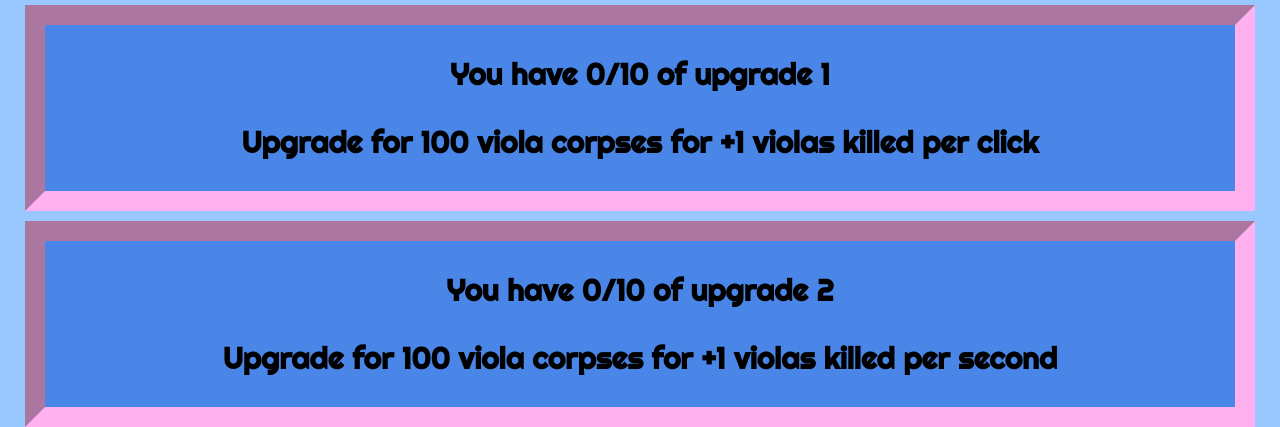
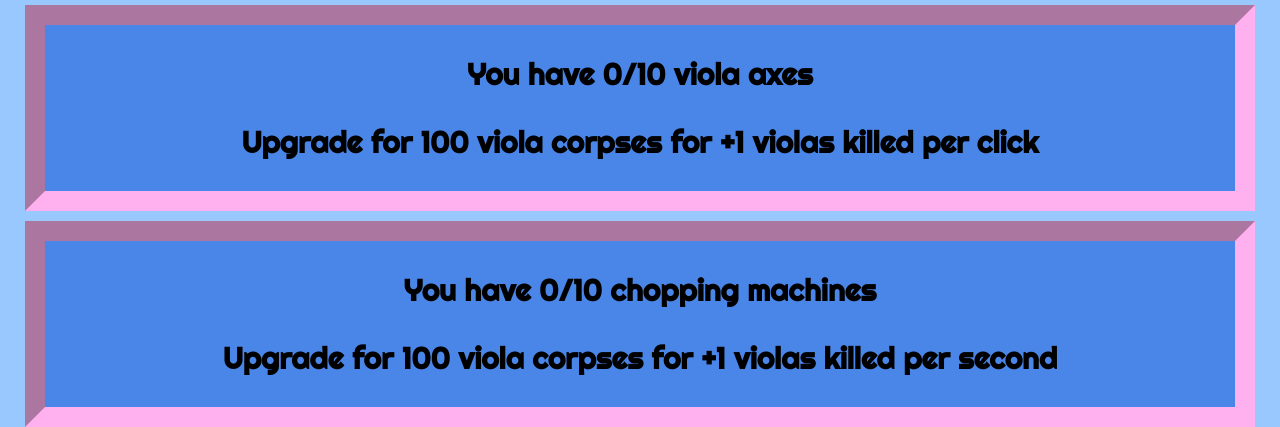
Before and after one commit to meepmaster654/Viola_Killer, a plain HTML site: page index.html in a window 1280 px wide. Shown: the part 610-1037 px from the top of the page. Drawn offline with Linux system fonts and the light colour scheme.

Commit message:
Update index.html

```diff
--- a/index.html
+++ b/index.html
@@ -26,14 +26,14 @@
 
     <div class="upgrade" onclick="upgrade1()">
 
-       <p>You have <span id="upgrade1Amount">0</span>/10 of upgrade 1</p>
+       <p>You have <span id="upgrade1Amount">0</span>/10 viola axes</p>
       <p>Upgrade for <span id="upgrade1Cost">100</span> viola corpses for +<span id="upgrade1mpc">1</span> violas killed per click</p>
 
     </div>
 
     <div class="upgrade" onclick="upgrade2()">
 
-      <p>You have <span id="upgrade2Amount">0</span>/10 of upgrade 2</p>
+      <p>You have <span id="upgrade2Amount">0</span>/10 chopping machines</p>
       <p>Upgrade for <span id="upgrade2Cost">100</span> viola corpses for +<span id="upgrade2mps">1</span> violas killed per second<br><span class="finePrint"></span></p>
 
     </div>
```
